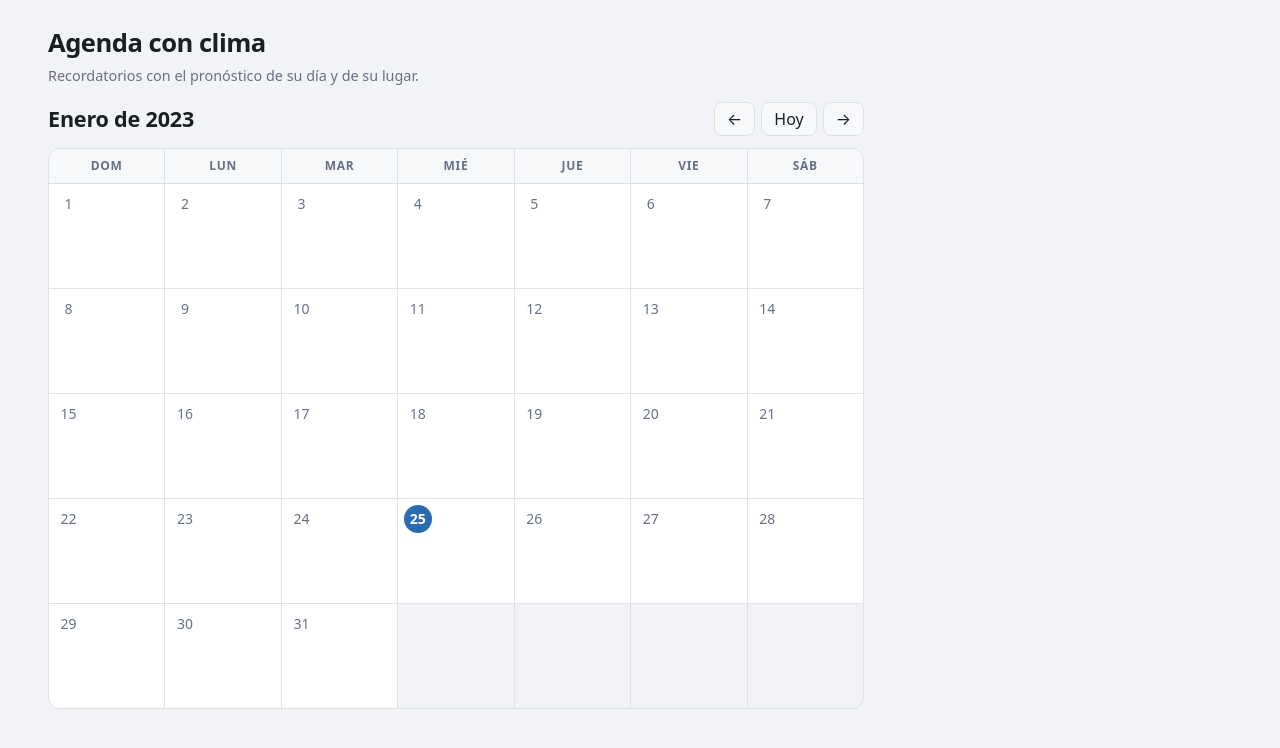
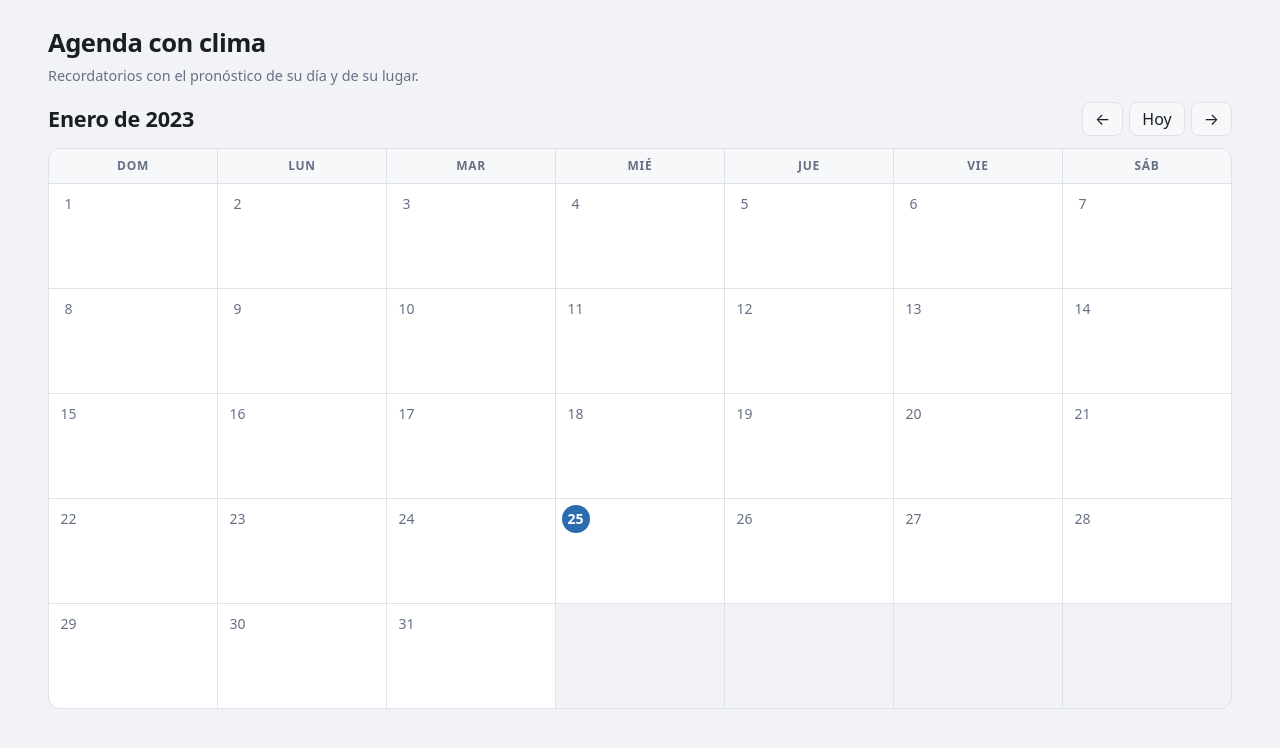
Before and after one commit to Gabbs27/calendar-reminder, a React (Vite) app: page / in a window 1280 px wide. Shown: the top 748 px of the page. Built offline with nearby package versions, Linux system fonts and the light colour scheme.

Commit message:
fix(ui): reserve the panel column only when a day is open
With no day open the calendar was left with two thirds of the width and the rest blank, which the portfolio screenshot made obvious.

```diff
--- a/src/App.css
+++ b/src/App.css
@@ -50,7 +50,9 @@
 }
 
 @media (min-width: 60rem) {
-  .app__contenido {
+  /* La columna del panel solo se reserva cuando hay un día abierto: si no, el
+     calendario se quedaba con dos tercios del ancho y el resto en blanco. */
+  .app__contenido--con-panel {
     grid-template-columns: minmax(0, 1fr) 22rem;
   }
 
--- a/src/App.tsx
+++ b/src/App.tsx
@@ -63,7 +63,7 @@ export default function App({ storage, hoy, nuevoId, buscar, pedirClima }: Props
         </p>
       )}
 
-      <main className="app__contenido">
+      <main className={`app__contenido${dia ? ' app__contenido--con-panel' : ''}`}>
         <Calendario
           recordatorios={agenda.recordatorios}
           hoy={diaDeHoy}
```
